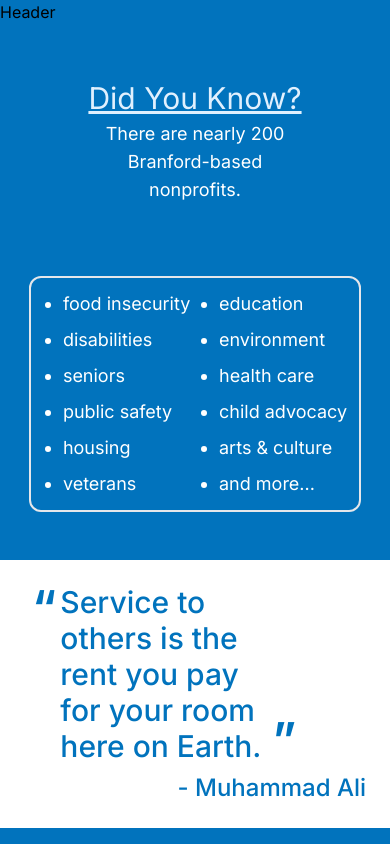
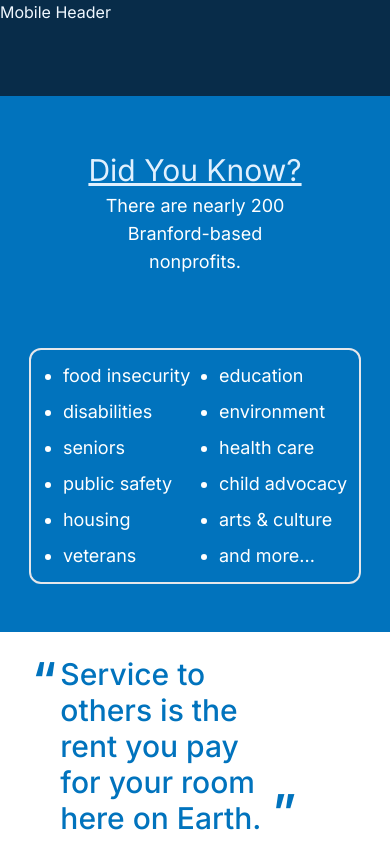
Before and after one commit to marlatte/branford-volunteers, a Next.js app: page / in a window 390 px wide. Shown: the top 844 px of the page. Built offline with nearby package versions, Linux system fonts and the light colour scheme.

Commit message:
Make header variants responsive

```diff
--- /dev/null
+++ b/app/ui/header/desktop.jsx
@@ -0,0 +1,3 @@
+export default function DesktopHeader() {
+  return <header className="hidden lg:block">Desktop Header</header>;
+}
--- a/app/ui/header/header.jsx
+++ b/app/ui/header/header.jsx
@@ -1,3 +1,11 @@
+import DesktopHeader from './desktop';
+import MobileHeader from './mobile';
+
 export default function Header() {
-  return <header>Header</header>;
+  return (
+    <div className="h-24 bg-branford-950 text-branford-50">
+      <DesktopHeader />
+      <MobileHeader />
+    </div>
+  );
 }
--- /dev/null
+++ b/app/ui/header/logo-link.jsx
@@ -0,0 +1,16 @@
+import Image from 'next/image';
+import Link from 'next/link';
+// eslint-disable-next-line import/no-unresolved
+import logo from '@/public/logo.png';
+
+export default function LogoLink() {
+  return (
+    <Link href="/" className="flex items-center lg:mr-3">
+      <Image
+        src={logo}
+        alt="Branford Volunteers logo"
+        className="w-60 lg:w-80"
+      />
+    </Link>
+  );
+}
--- /dev/null
+++ b/app/ui/header/mobile.jsx
@@ -0,0 +1,3 @@
+export default function MobileHeader() {
+  return <header className="lg:hidden">Mobile Header</header>;
+}
```
Also changed, not shown: app/ui/header/desktop-nav.jsx (deleted), app/ui/header/mobile-nav.jsx (deleted), public/logo.png (added).
